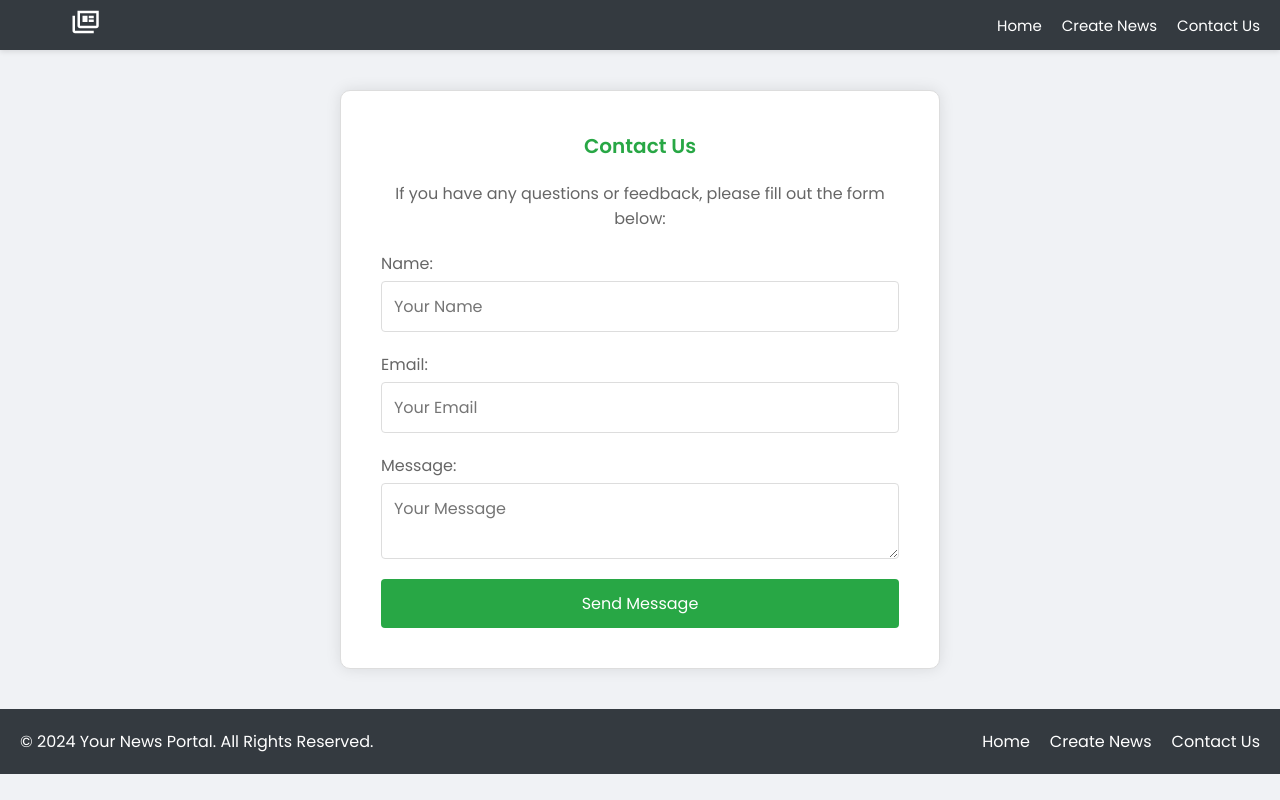
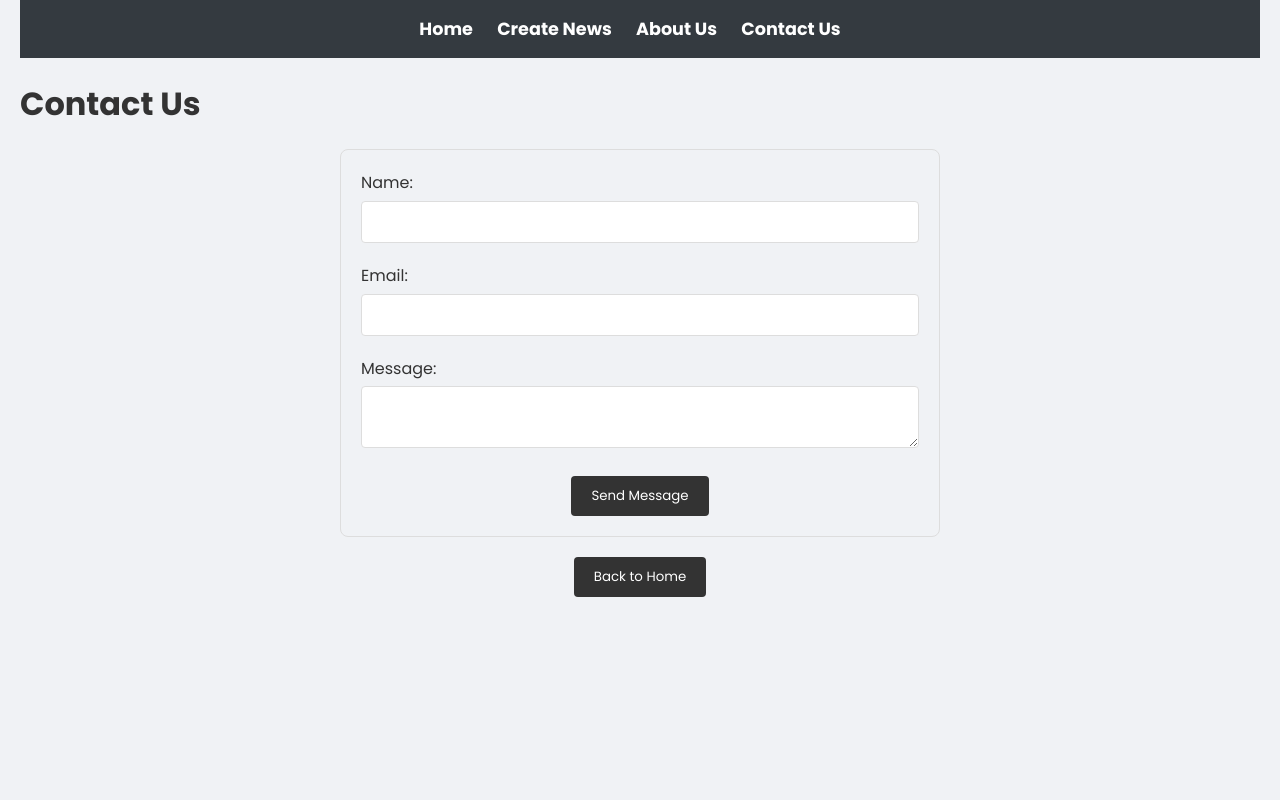
Before and after one commit to temidayobelloh/NewsUpdates, a plain HTML site: page HTML/contact.html in a window 1280 px wide. Drawn offline with Linux system fonts and the light colour scheme.

Commit message:
improved the UI

```diff
--- /dev/null
+++ b/CSS/about.css
@@ -0,0 +1,116 @@
+
+/* Component Styles */
+.about-section,
+.features-section,
+.team-section {
+    text-align: left;
+    padding: 60px 30px; /* Increased padding for better spacing */
+    background-color: #ffffff; /* Keep the background white for cleanliness */
+    max-width: 900px;
+    margin: 50px auto;
+    box-shadow: 0 4px 20px rgba(0, 0, 0, 0.1); /* Softer shadow for depth */
+    border-radius: 15px; /* Rounded corners for a modern look */
+}
+
+/* Headings Styles */
+.about-section h1,
+.features-section h2,
+.team-section h2 {
+    font-family: 'Montserrat', sans-serif; /* Use Montserrat for headings */
+    font-size: 27px; /* Reduced font size */
+    color: #333;
+    margin-bottom: 20px; /* More spacing below headings */
+    letter-spacing: 0.5px; /* Slight letter spacing for a polished look */
+    text-align: left;
+    margin-left: 85px;
+    font-weight: 700;
+}
+
+/* Content Styles */
+.about-content p,
+.features-list li {
+    font-size: 15px; /* Reduced font size for better readability */
+    color: #555;
+    margin-bottom: 15px; /* Decreased spacing for readability */
+    line-height: 1.6; /* Improved line-height for clarity */
+    padding: 0 15px; /* Indentation for better spacing */
+    margin-left: 45px;
+}
+
+/* Features List */
+.features-list {
+    list-style-type: none;
+    padding: 0;
+}
+
+.features-list li {
+    margin-bottom: 10px; /* More spacing for features */
+    position: relative; /* Position for pseudo-element effect */
+}
+
+.features-list li:before {
+    content: '✔'; /* Custom bullet point */
+    color: #28a745; /* Match with button color */
+    position: absolute;
+    left: -5px; /* Adjust position */
+    font-size: 1.2rem; /* Slightly larger bullet */
+}
+
+/* Back to Home Button Styles */
+#back-home {
+    padding: 10px 20px; /* Adjusted padding */
+    background-color: #28a745; /* Emerald green */
+    color: white;
+    font-size: 0.9rem; /* Reduced font size */
+    border: none;
+    border-radius: 5px;
+    cursor: pointer;
+    margin-left: 165px;
+    margin-bottom: 100px; /* More margin for balance */
+    transition: background-color 0.3s, transform 0.3s; /* Smooth transition */
+}
+
+#back-home:hover {
+    background-color: #218838; /* Darker green on hover */
+    transform: translateY(-2px); /* Lift effect on hover */
+}
+
+/* Our Team Section Styles */
+.team-container {
+    display: flex;
+    justify-content: space-around;
+    margin-top: 40px; /* Increased spacing */
+    flex-wrap: wrap; /* Responsive wrapping */
+}
+
+.team-member {
+    text-align: center;
+    width: 30%;
+    margin-bottom: 30px; /* Added margin for mobile responsiveness */
+    transition: transform 0.3s; /* Smooth scaling effect */
+}
+
+.team-member:hover {
+    transform: scale(1.05); /* Scale up on hover */
+}
+
+.team-member img {
+    width: 120px; /* Reduced image size */
+    height: 120px; /* Reduced image size */
+    border-radius: 50%;
+    margin-bottom: 15px;
+    box-shadow: 0 2px 15px rgba(0, 0, 0, 0.2); /* Added shadow for images */
+}
+
+.team-member h3 {
+    font-family: 'Montserrat', sans-serif; /* Use Montserrat for member names */
+    font-size: 1.1rem; /* Reduced font size */
+    color: #333;
+    margin-top: 10px; /* Spacing above the name */
+}
+
+.team-member p {
+    font-size: 0.9rem; /* Reduced font size */
+    color: #777;
+    margin-top: 5px; /* Spacing above the role */
+}
--- a/CSS/contact.css
+++ b/CSS/contact.css
@@ -1,163 +1,41 @@
-* {
-    margin: 0;
-    padding: 0;
-    box-sizing: border-box;
-    font-family: 'Poppins', sans-serif;
+/* Form Styles */
+form {
+    max-width: 600px; /* Maximum width of the form */
+    margin: 20px auto; /* Center the form */
+    padding: 20px; /* Internal padding */
+    border: 1px solid #ddd; /* Light gray border */
+    border-radius: 8px; /* Rounded corners */
 }
 
-body {
-    background-color: #F0F2F5; /* Soft light gray for the background */
+/* Label Styles */
+form label {
+    display: block; /* Make labels block elements */
+    margin-bottom: 5px; /* Space below labels */
 }
 
-nav {
-    background-color: #343A40; /* Muted dark tone for the nav */
-    color: white;
-    height: 50px;
-    padding: 15px 20px;
-    display: flex;
-    justify-content: space-between;
-    align-items: center;
-    box-shadow: 0 2px 5px rgba(0, 0, 0, 0.1); /* Subtle shadow for nav */
+/* Input and Textarea Styles */
+form input,
+form textarea {
+    width: 100%; /* Full width for inputs and textareas */
+    padding: 10px; /* Internal padding */
+    margin-bottom: 20px; /* Space below inputs */
+    border: 1px solid #ddd; /* Light gray border */
+    border-radius: 4px; /* Rounded corners */
 }
 
-nav .logo a {
-    text-decoration: none;
-    font-size: 24px;
-    color: #28A745;
-    font-weight: bold;
+/* Button Styles */
+button {
+    display: block; /* Center the button */
+    margin: 0 auto; /* Center the button */
+    padding: 10px 20px; /* Padding for button */
+    background-color: #333; /* Dark background for button */
+    color: #fff; /* White text for button */
+    border: none; /* No border */
+    border-radius: 4px; /* Rounded corners */
+    cursor: pointer; /* Pointer cursor on hover */
 }
 
-.nav-links {
-    list-style-type: none;
-    display: flex;
+/* Button Hover Styles */
+button:hover {
+    background-color: #555; /* Lighter background on hover */
 }
-
-.nav-links li {
-    margin-left: 20px;
-}
-
-.nav-links a {
-    color: white;
-    text-decoration: none;
-    font-size: 15px;
-    transition: color 0.3s ease;
-}
-
-.nav-links a:hover {
-    color: #28A745; /* Light gray on hover */
-}
-img{
-    cursor: pointer;
-    width: 30px;
-    margin-left: 50px;
-  }
-.contact-container {
-    padding: 40px; /* Increased padding for a more spacious layout */
-    max-width: 600px;
-    margin: 40px auto; /* Added margin-top for spacing from the nav */
-    border: 1px solid #ddd;
-    border-radius: 10px; /* More rounded corners */
-    background-color: white; /* White background for the contact container */
-    box-shadow: 0px 0px 15px rgba(0, 0, 0, 0.1); /* Deeper shadow for depth */
-}
-
-.contact-container h1 {
-    text-align: center;
-    margin-bottom: 20px;
-    color: #28A745; /* Emerald green for the heading */
-    font-size: 20px; /* Larger heading size */
-    font-weight: 600; /* Bold weight for emphasis */
-}
-
-.contact-container p {
-    text-align: center;
-    margin-bottom: 20px;
-    color: #666; /* Soft gray for the paragraph text */
-    font-size: 16px; /* Consistent font size */
-}
-
-.contact-form {
-    display: flex;
-    flex-direction: column;
-}
-
-.contact-form label {
-    margin-bottom: 5px;
-    color: #666; /* Soft gray for labels */
-    font-size: 16px; /* Increased font size for clarity */
-}
-
-.contact-form input,
-.contact-form textarea {
-    margin-bottom: 20px; /* Increased margin for better spacing */
-    padding: 12px; /* More padding for comfort */
-    border: 1px solid #ddd;
-    border-radius: 4px;
-    font-size: 16px;
-    transition: border-color 0.3s ease; /* Smooth transition on focus */
-}
-
-.contact-form input:focus,
-.contact-form textarea:focus {
-    border-color: #28A745; /* Emerald green border on focus */
-    outline: none; /* Remove default outline */
-}
-
-.contact-form .submit-btn {
-    background-color: #28A745; /* Match the nav background */
-    color: white;
-    padding: 12px;
-    border: none;
-    border-radius: 4px;
-    cursor: pointer;
-    font-size: 16px; /* Increased font size for button */
-    transition: background-color 0.3s ease; /* Smooth transition */
-}
-
-.contact-form .submit-btn:hover {
-    background-color: #555; /* Darker gray on hover */
-}
-
-.footer {
-    background-color: #343A40; /* Match nav background */
-    color: white;
-    padding: 20px;
-    text-align: center;
-    position: relative;
-    bottom: 0;
-    width: 100%;
-}
-
-.footer-content {
-    display: flex;
-    justify-content: space-between;
-    align-items: center;
-    flex-wrap: wrap;
-}
-
-.footer-links {
-    list-style-type: none;
-    display: flex;
-}
-
-.footer-links li {
-    margin-left: 20px;
-}
-
-.footer-links a {
-    color: white;
-    text-decoration: none;
-    transition: color 0.3s ease;
-}
-
-.footer-links a:hover {
-    color: #28A745;
-}
-
-/* Responsive Design */
-@media (max-width: 768px) {
-    .contact-container {
-        width: 100%;
-        padding: 20px; /* Adjust padding for smaller screens */
-    }
-}
--- a/CSS/create-news.css
+++ b/CSS/create-news.css
@@ -1,37 +1,51 @@
-body {
-  font-family: Arial, sans-serif;
-  margin: 20px;
+* {
+  margin: 0;
+  padding: 0;
+  box-sizing: border-box;
+  font-family: "Poppins", sans-serif;
 }
 
+/* Header Styles */
 h1 {
   text-align: center;
+  color: #333;
 }
 
+/* Form Styles */
 form {
-  display: flex;
-  flex-direction: column;
-  max-width: 400px;
-  margin: auto;
+  max-width: 600px;
+  margin: 0 auto;
+  background: white;
+  padding: 20px;
+  border-radius: 10px;
+  box-shadow: 0 0 10px rgba(0, 0, 0, 0.1);
 }
 
-input {
+form label {
+  display: block;
   margin-bottom: 10px;
+  font-weight: bold;
+  color: #333;
+}
+
+form input,
+form textarea,
+form button {
+  width: 100%;
   padding: 10px;
+  margin-bottom: 20px;
   border: 1px solid #ccc;
   border-radius: 5px;
 }
 
-button {
-  padding: 10px;
-  background-color: #4CAF50;
+form button {
+  background-color: #28a745;
   color: white;
+  font-size: 16px;
   border: none;
-  border-radius: 5px;
   cursor: pointer;
 }
 
-#message {
-  text-align: center;
-  margin-top: 10px;
-  color: red; /* Default color for error messages */
+form button:hover {
+  background-color: #218838;
 }
--- a/CSS/style.css
+++ b/CSS/style.css
@@ -2,12 +2,12 @@
   margin: 0;
   padding: 0;
   box-sizing: border-box;
-  font-family: "Poppins", sans-serif;
+  font-family: "Poppins";
 }
 
 /* Body styling */
 body {
-  background-color: #f0f2f5; /* Softer background color */
+  background-color: #F0F2F5; /* Softer background color */
   color: #333; /* Darker text for better readability */
   line-height: 1.6;
   padding: 0 20px;
@@ -15,7 +15,8 @@ body {
 
 /* Navigation styles */
 nav {
-  background-color: #007BFF; /* Blue background */
+  background-color: #343A40; /* Dark background */
+  color: white;
   padding: 15px;
   margin-bottom: 20px;
 }
@@ -31,7 +32,7 @@ nav ul li {
 }
 
 nav a {
-  color: white;
+  color: white; /* Emerald green */
   font-size: 1.1em;
   font-weight: bold;
   text-decoration: none;
@@ -39,7 +40,7 @@ nav a {
 }
 
 nav a:hover {
-  color: #ddd;
+  color: #28A745; /* Light gray on hover */
 }
 
 /* News container styling */
@@ -54,7 +55,7 @@ nav a:hover {
 
 /* Individual news item styling */
 .news-item {
-  background-color: #fff;
+  background-color: white; /* White background for news items */
   border: 1px solid #ddd;
   border-radius: 8px;
   width: calc(33.333% - 20px); /* Make cards take equal space */
@@ -75,9 +76,8 @@ nav a:hover {
   height: 200px;
   object-fit: cover; /* Keep images looking sharp */
   border-radius: 8px 8px 0 0; /* Rounded corners for the top */
-  padding:20px; /* Add some padding around the image */
-  box-sizing: border-box; /* Ensure padding is included in width/height */
 }
+
 /* Title styling for news items */
 .news-item h4 {
   font-size: 20px;
@@ -96,8 +96,8 @@ nav a:hover {
 
 .news-item a {
   display: block;
-  background-color: #007BFF;
-  color: #fff;
+  background-color: #28A745; /* Emerald green for buttons */
+  color: white;
   padding: 10px;
   text-align: center;
   text-decoration: none;
@@ -108,7 +108,7 @@ nav a:hover {
 }
 
 .news-item a:hover {
-  background-color: #0056b3;
+  background-color: #0056b3; /* Darker blue on hover */
 }
 
 /* Pagination styling */
@@ -122,8 +122,8 @@ nav a:hover {
 .pagination button {
   padding: 10px 20px;
   margin: 0 10px;
-  background-color: #007BFF;
-  color: #fff;
+  background-color: #28A745; /* Match the button color */
+  color: white;
   border: none;
   border-radius: 5px;
   cursor: pointer;
@@ -131,7 +131,7 @@ nav a:hover {
 }
 
 .pagination button:hover {
-  background-color: #0056b3;
+  background-color: #0056b3; /* Darker blue on hover */
 }
 
 .pagination span {
@@ -143,12 +143,12 @@ nav a:hover {
 /* Responsive Design */
 @media (max-width: 1024px) {
   .news-item {
-    width: calc(50% - 20px); /* Adjust for medium screens */
+      width: calc(50% - 20px); /* Adjust for medium screens */
   }
 }
 
 @media (max-width: 768px) {
   .news-item {
-    width: 100%; /* Full width on smaller screens */
+      width: 100%; /* Full width on smaller screens */
   }
 }
--- a/HTML/contact.html
+++ b/HTML/contact.html
@@ -1,57 +1,44 @@
 <!DOCTYPE html>
 <html lang="en">
+
 <head>
     <meta charset="UTF-8">
     <meta name="viewport" content="width=device-width, initial-scale=1.0">
-    <title>Contact Us</title>
+    <link rel="stylesheet" href="../CSS/style.css">
     <link rel="stylesheet" href="../CSS/contact.css">
-    <link rel="preconnect" href="https://fonts.googleapis.com">
     <link rel="preconnect" href="https://fonts.gstatic.com" crossorigin>
     <link href="https://fonts.googleapis.com/css2?family=Poppins:ital,wght@0,100;0,200;0,300;0,400;0,500;0,600;0,700;0,800;0,900;1,100;1,200;1,300;1,400;1,500;1,600;1,700;1,800;1,900&display=swap" rel="stylesheet">
+    <title>Contact Us</title>
 </head>
+
 <body>
-
     <nav>
-        <div class="logo">
-            <img src="../ASSETS/full_coverage_24dp_WHITE_FILL0_wght400_GRAD0_opsz24.svg" alt ="news_logo"/>
-        </div>
-        </div>
-        <ul class="nav-links">
+        <ul>
             <li><a href="index.html">Home</a></li>
             <li><a href="create-news.html">Create News</a></li>
+            <li><a href="about.html">About Us</a></li>
             <li><a href="contact.html">Contact Us</a></li>
         </ul>
     </nav>
 
-    <div class="contact-container">
     <h1>Contact Us</h1>
-        <p>If you have any questions or feedback, please fill out the form below:</p>
 
-        <form class="contact-form">
+    <form id="contact-form">
         <label for="name">Name:</label>
-            <input type="text" id="name" placeholder="Your Name" required>
+        <input type="text" id="name" name="name" required>
 
         <label for="email">Email:</label>
-            <input type="email" id="email" placeholder="Your Email" required>
+        <input type="email" id="email" name="email" required>
 
         <label for="message">Message:</label>
-            <textarea id="message" placeholder="Your Message" required></textarea>
+        <textarea id="message" name="message" required></textarea>
 
-            <button type="submit" class="submit-btn">Send Message</button>
+        <button type="submit">Send Message</button>
     </form>
-    </div>
 
-    <footer class="footer">
-        <div class="footer-content">
-            <p>&copy; 2024 Your News Portal. All Rights Reserved.</p>
-            <ul class="footer-links">
-                <li><a href="index.html">Home</a></li>
-                <li><a href="create-news.html">Create News</a></li>
-                <li><a href="contact.html">Contact Us</a></li>
-            </ul>
-        </div>
-    </footer>
+    <button id="back-home">Back to Home</button>
 
-    <script src="../JAVASCRIPT//script.js"></script>
+    <script src="../JAVASCRIPT/contact.js"></script>
 </body>
+
 </html>
```
Also changed, not shown: HTML/about.html (added, +72 -0 lines), HTML/create-news.html (+50 -11 lines), HTML/index.html (+10 -3 lines), JAVASCRIPT/create-news.js (+51 -54 lines). Lines whose indentation alone changed are shown as unchanged.
